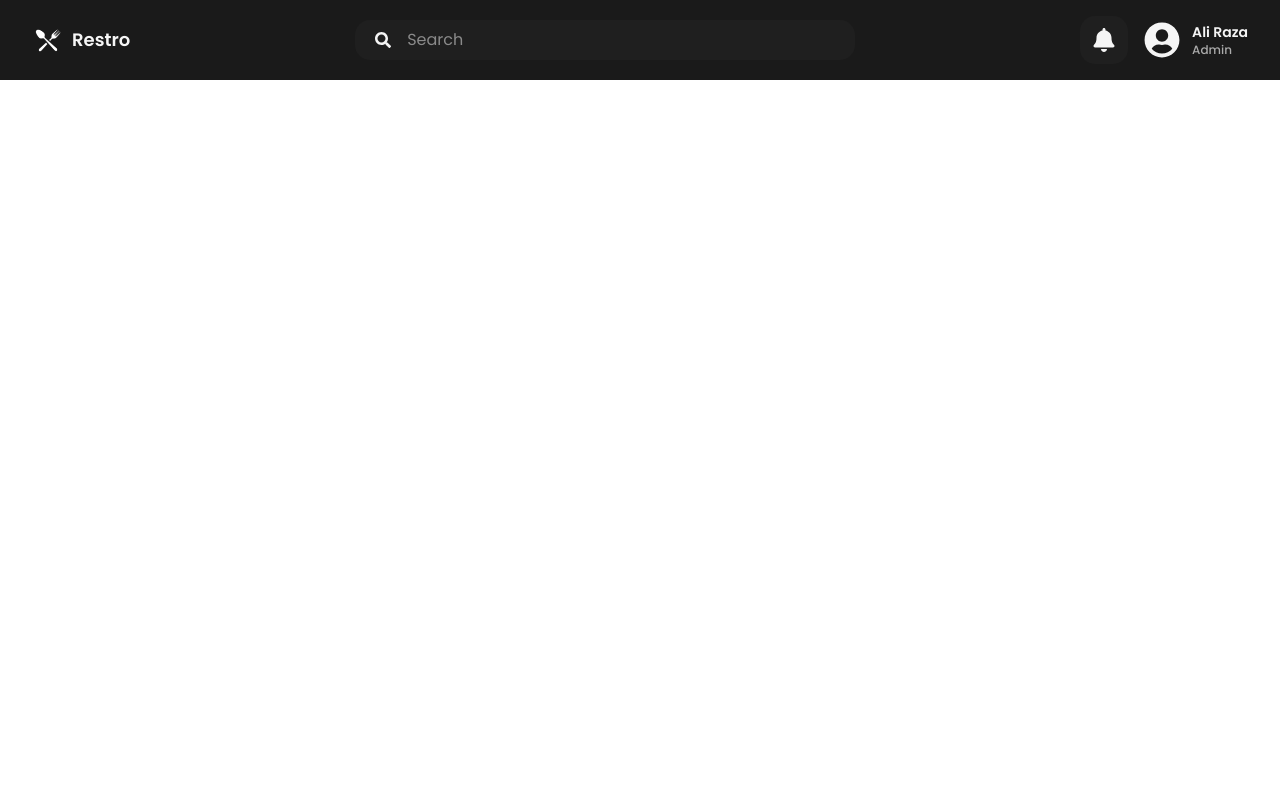
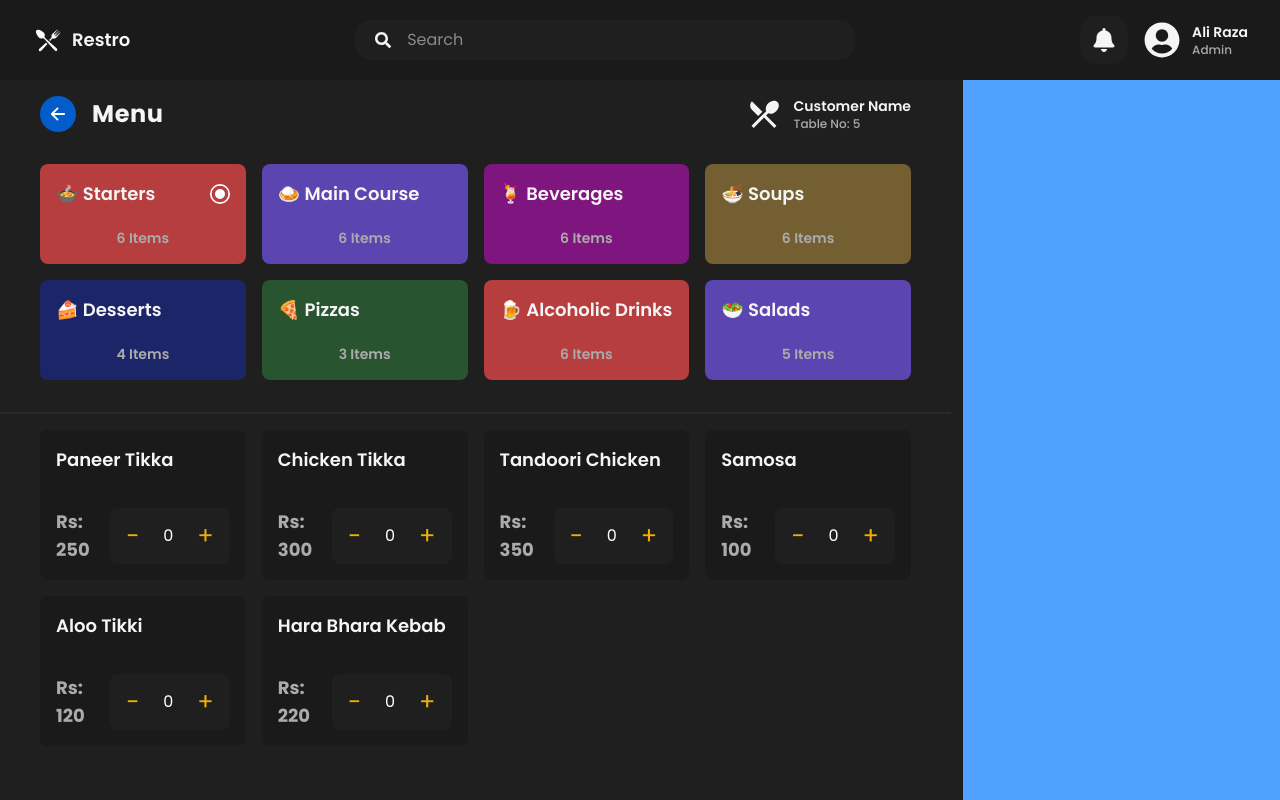
Before and after one commit to AliRaza192/restaurant-POS-system, a React (Vite) app in the folder frontend/: page /menu in a window 1280 px wide. Built offline with nearby package versions, Linux system fonts and the light colour scheme.

Commit message:
menu page UI step

```diff
--- a/frontend/src/App.jsx
+++ b/frontend/src/App.jsx
@@ -1,12 +1,12 @@
-import { BrowserRouter, Route, Routes, } from 'react-router-dom'
-import Home from './pages/Home'
-import Auth from './pages/Auth'
-import Orders from './pages/Orders'
-import Header from './components/shared/Header'
-import Tables from './pages/Tables'
+import { BrowserRouter, Route, Routes } from "react-router-dom";
+import Home from "./pages/Home";
+import Auth from "./pages/Auth";
+import Orders from "./pages/Orders";
+import Header from "./components/shared/Header";
+import Tables from "./pages/Tables";
+import Menu from "./pages/Menu";
 
 function App() {
-
   return (
     <>
       <BrowserRouter>
@@ -16,11 +16,12 @@ function App() {
           <Route path="/auth" element={<Auth />} />
           <Route path="/orders" element={<Orders />} />
           <Route path="/tables" element={<Tables />} />
+          <Route path="/menu" element={<Menu />} />
+          <Route path="*" element={<h1>Not Found </h1>} />
         </Routes>
       </BrowserRouter>
     </>
-
-  )
+  );
 }
 
-export default App
+export default App;
--- /dev/null
+++ b/frontend/src/components/menu/MenuContainer.jsx
@@ -0,0 +1,97 @@
+import { GrRadialSelected } from "react-icons/gr";
+import { menus } from "../../constants";
+import { useState } from "react";
+
+const MenuContainer = () => {
+  const [selectefMenu, setSelectedMenu] = useState(menus[0]);
+  const [itemsCount, setItemsCountCount] = useState(0);
+  const [itemId, setItemId] = useState(0);
+
+  const incrementItems = (id) => {
+    setItemId(id);
+    if (itemsCount >= 4) return;
+    setItemsCountCount((prev) => prev + 1);
+  };
+
+  const decrementItems = (id) => {
+    setItemId(id);
+
+    if (itemsCount <= 0) return;
+    setItemsCountCount((prev) => prev - 1);
+  };
+
+  return (
+    <>
+      <div className="grid grid-cols-4 gap-4 px-10 py-4 w-[100%]">
+        {menus.map((menu) => {
+          return (
+            <div
+              key={menu.id}
+              className="flex flex-col items-center justify-between p-4 rounded-lg h-[100px] cursor-pointer"
+              style={{ backgroundColor: menu.bgColor }}
+              onClick={() => {
+                setSelectedMenu(menu)
+                setItemId(0)
+                setItemsCountCount(0)
+              }}
+
+            >
+              <div className="flex items-center justify-between w-full">
+                <h1 className="text-[#f5f5f5] text-lg font-semibold">
+                  {menu.icon} {menu.name}
+                </h1>
+                {selectefMenu.id === menu.id && (
+                  <GrRadialSelected className="text-white" size={20} />
+                )}
+              </div>
+              <p className="text-[#ababab] text-sm font-semibold">
+                {menu.items.length} Items
+              </p>
+            </div>
+          );
+        })}
+      </div>
+
+      <hr className="border-[#2a2a2a] border-t-2 mt-4" />
+
+      <div className="grid grid-cols-4 gap-4 px-10 py-4 w-[100%]">
+        {selectefMenu?.items.map((menu) => {
+          return (
+            <div
+              key={menu.id}
+              className="flex flex-col items-start justify-between p-4 rounded-lg h-[150px] cursor-pointer hover:bg-[#2a2a2a] bg-[#1a1a1a]"
+            >
+              <h1 className="text-[#f5f5f5] text-lg font-semibold">
+                {menu.name}
+              </h1>
+              <div className="flex items-center justify-between w-full">
+                <p className="text-[#ababab] text-lg font-bold">
+                  Rs: {menu.price}
+                </p>
+                <div className="flex items-center justify-between bg-[#1f1f1f] px-4 py-3 rounded-lg gap-6 z-20">
+                  <button
+                    onClick={() => decrementItems(menu.id)}
+                    className="text-yellow-500 text-2xl cursor-pointer"
+                  >
+                    &minus;
+                  </button>
+                  <span className="text-white">
+                    {menu.id === itemId ? itemsCount : "0"}
+                  </span>
+                  <button
+                    onClick={() => incrementItems(menu.id)}
+                    className="text-yellow-500 text-2xl cursor-pointer"
+                  >
+                    &#43;
+                  </button>
+                </div>
+              </div>
+            </div>
+          );
+        })}
+      </div>
+    </>
+  );
+};
+
+export default MenuContainer;
--- a/frontend/src/components/shared/BackButton.jsx
+++ b/frontend/src/components/shared/BackButton.jsx
@@ -2,7 +2,7 @@ import { IoArrowBackOutline } from "react-icons/io5";
 
 const BackButton = () => {
   return (
-    <button onClick={() => navigator(-1)} className="bg-[#025cca] p-3 text-xl rounded-full font-bold text-white ">
+    <button onClick={() => navigator(-1)} className="bg-[#025cca] p-2 text-xl rounded-full font-bold text-white ">
         <IoArrowBackOutline />
     </button>
   )
--- a/frontend/src/components/shared/BottomNav.jsx
+++ b/frontend/src/components/shared/BottomNav.jsx
@@ -101,7 +101,7 @@ const BottomNav = () => {
           >
             Guest
           </label>
-          <div className="flex items-center justify-between bg-[#1f1f1f px-4 py-3 rounded-lg]">
+          <div className="flex items-center justify-between bg-[#1f1f1f] px-4 py-3 rounded-lg]">
             <button
               onClick={decrementGuest}
               className="text-yellow-500 text-2xl cursor-pointer"
--- a/frontend/src/components/tables/TableCard.jsx
+++ b/frontend/src/components/tables/TableCard.jsx
@@ -1,12 +1,28 @@
+import { useNavigate } from "react-router-dom";
+
+
 const TableCard = ({ key, name, status, initial }) => {
+  const navigate = useNavigate();
+  const handleClick = () => {
+    if (status === "Booked") return;
+    navigate(`/menu`);
+  };
+
   return (
     <div
+      onClick={handleClick}
       key={key}
       className="bg-[#262626] w-[300px] hover:bg-[#1f1f1f] p-4 rounded-lg cursor-pointer"
     >
       <div className="flex items-center justify-between px-1">
         <h1 className="text-[#f5f5f5] text-xl font-semibold">{name}</h1>
-        <p className={`${status === "Booked" ? "text-green-400 bg-[#2e4a40]" : "bg-amber-800 text-white"} rounded-lg px-2 py-1`}>
+        <p
+          className={`${
+            status === "Booked"
+              ? "text-green-400 bg-[#2e4a40]"
+              : "bg-amber-800 text-white"
+          } rounded-lg px-2 py-1`}
+        >
           {status}
         </p>
       </div>
--- /dev/null
+++ b/frontend/src/components/utils/index.js
@@ -0,0 +1,13 @@
+export const getRandomBGColor = () => {
+  const colors = ["#f6b100", "#025cca", "#be3e3f", "#02ca3a"];
+  const color = colors[Math.floor(Math.random() * colors.length)];
+  console.log(color);
+  return "bg-[" + color + "]";
+};
+
+export const getBgColor = () => {
+  const bgarr = ["#b73e3e", "#5b45b0", "#735f32", "#1d2569", "#285430"];
+  const randomBg = Math.floor(Math.random() * bgarr.length);
+  const color = bgarr[randomBg];
+  return color;
+};
--- /dev/null
+++ b/frontend/src/pages/Menu.jsx
@@ -0,0 +1,39 @@
+import { MdRestaurantMenu } from "react-icons/md";
+import BackButton from "../components/shared/BackButton";
+import MenuContainer from "../components/menu/MenuContainer";
+
+const Menu = () => {
+  return (
+    <section className="bg-[#1f1f1f] h-[calc(100vh-5rem)] overflow-hidden flex gap-3">
+      <div className="flex-[3]">
+        <div className="flex items-center justify-between px-10 py-4 ">
+          <div className="flex items-center gap-4">
+            <BackButton />
+            <h1 className="text-[#f5f5f5] text-2xl tracking-wide font-bold">
+              Menu
+            </h1>
+          </div>
+          <div className="flex items-center justify-around gap-4">
+            <div className="flex items-center gap-3 cursor-pointer">
+              <MdRestaurantMenu className="text-[#f5f5f5] text-4xl" />
+              <div className="flex flex-col items-start">
+                <h1 className="text-sm text-[#f5f5f5] font-semibold">
+                  Customer Name
+                </h1>
+                <p className="text-xs text-[#ababab] font-medium">
+                  Table No: 5
+                </p>
+              </div>
+            </div>
+          </div>
+        </div>
+        <MenuContainer />
+      </div>
+
+      {/* Right Side */}
+      <div className="flex-[1]  bg-blue-400"></div>
+    </section>
+  );
+};
+
+export default Menu;
--- a/frontend/src/pages/Tables.jsx
+++ b/frontend/src/pages/Tables.jsx
@@ -40,6 +40,7 @@ const Tables = () => {
           return (
             <TableCard
               key={table.id}
+              id={table.id}
               name={table.name}
               status={table.status}
               initial={table.initial}
```
